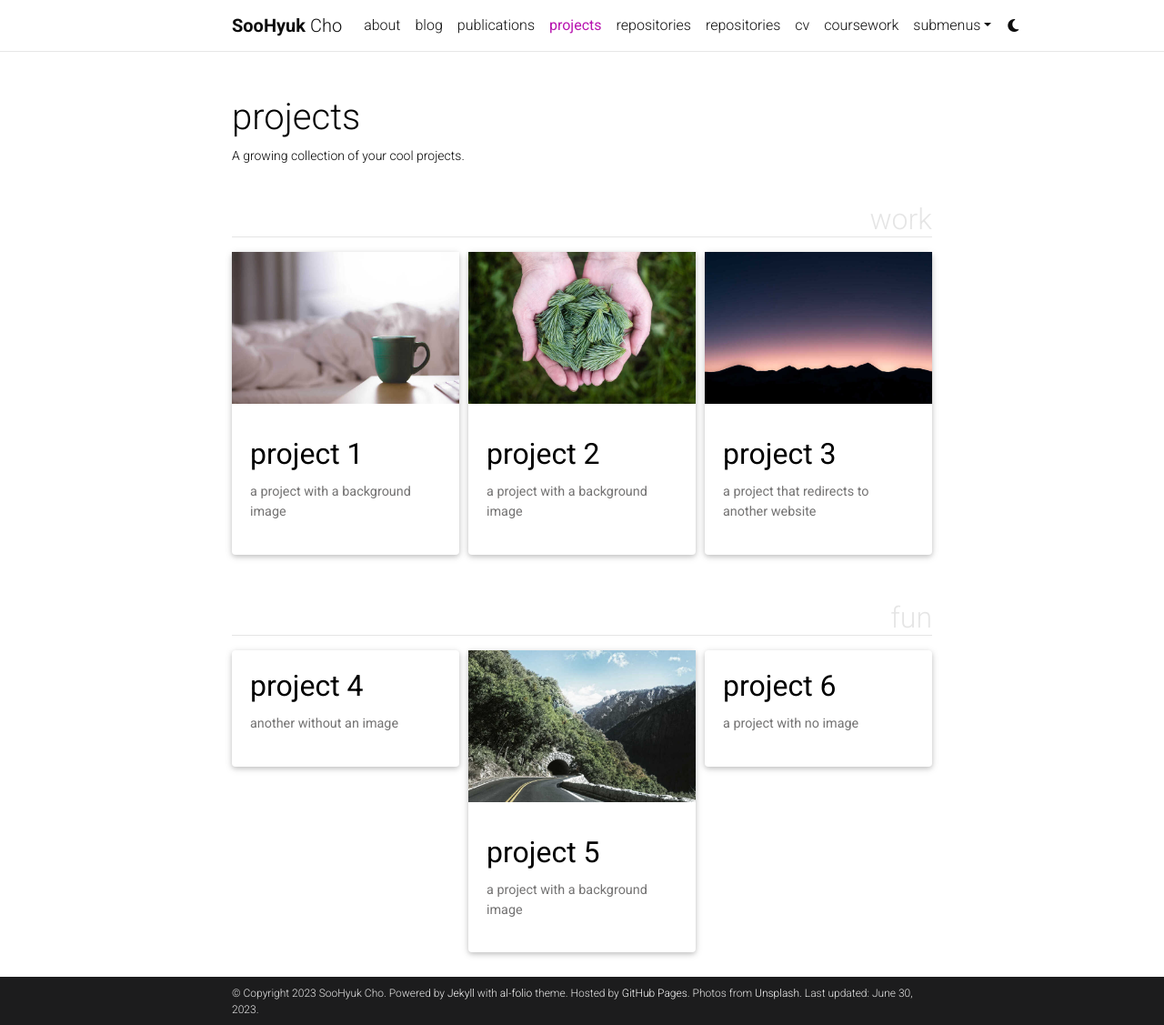
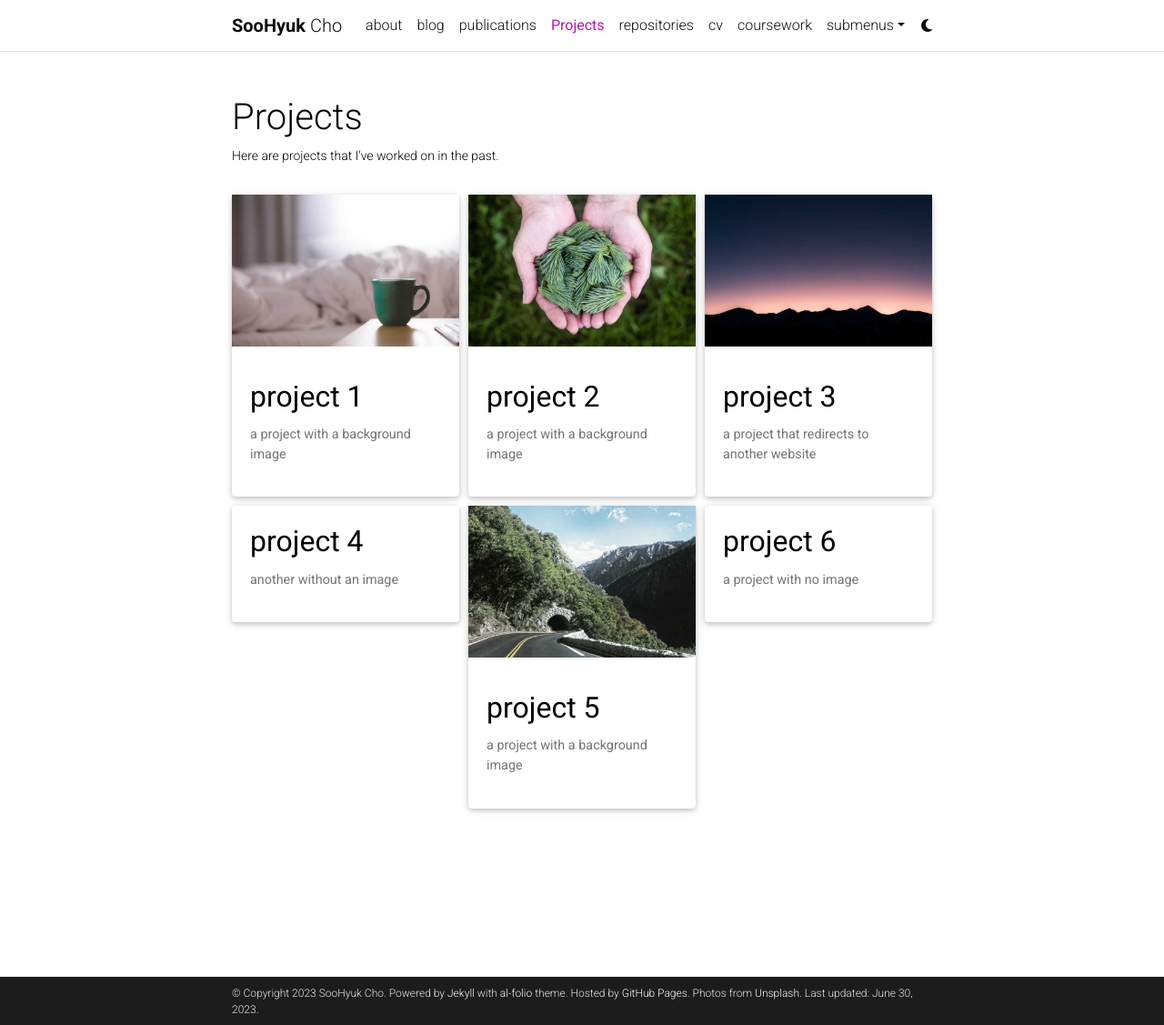
Before and after one commit to soohyuk-cho/soohyuk-cho.github.io, a Jekyll site: the page built from _pages/projects.md, in a window 1280 px wide and 1127 px high. Shown: the whole window at 91% size. Built offline with Jekyll 4.4.1, drawn with Linux system fonts in a browser that asks for light colours; full-size pictures stand in for the smaller copies a plugin makes; comment, search, counter and statistics services are not loaded; a style sheet for code colours, icons or effects is not loaded.

Commit message:
Changes finalized

```diff
--- a/_pages/projects.md
+++ b/_pages/projects.md
@@ -1,11 +1,11 @@
 ---
 layout: page
-title: projects
+title: Projects
 permalink: /projects/
-description: A growing collection of your cool projects.
+description: Here are projects that I've worked on in the past.
 nav: true
 nav_order: 2
-display_categories: [work, fun]
+display_categories:
 horizontal: false
 ---
 
```
Also changed, not shown: _pages/repositories.md (deleted, +0 -44 lines), Pages (not used)/cv.md (renamed from _pages/cv.md), Pages (not used)/publications.md (renamed from _pages/publications.md).
